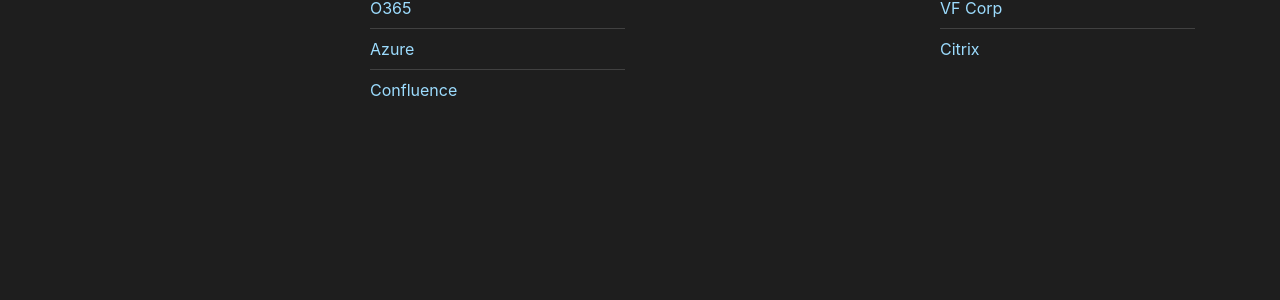
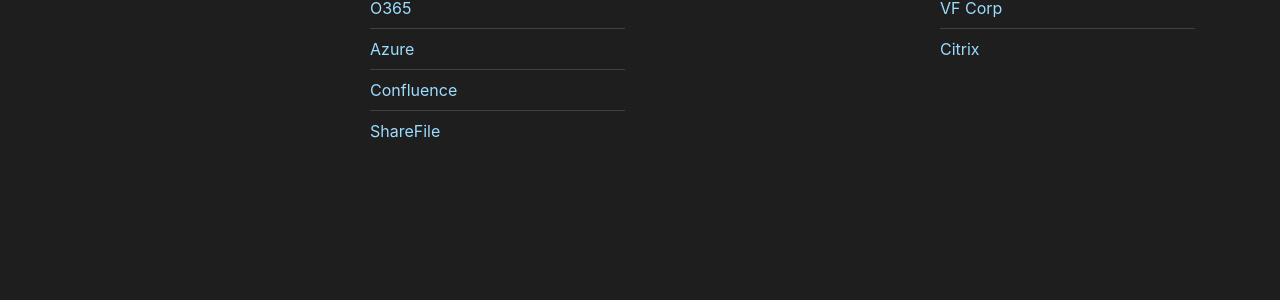
Before and after one commit to jdwilson85/startPage, a Jekyll site: the page built from index.md, in a window 1280 px wide. Shown: the part 456-756 px from the top of the page. Built offline with Jekyll 4.4.1, drawn with Linux system fonts in a browser that asks for light colours; nearby versions of some CDN libraries.

Commit message:
new link

```diff
--- a/_data/linksTech.yml
+++ b/_data/linksTech.yml
@@ -12,3 +12,6 @@
 
 - title: Confluence
   uri: https://advantecio.atlassian.net
+
+- title: ShareFile
+  uri: https://agsi.sharefile.com
```
